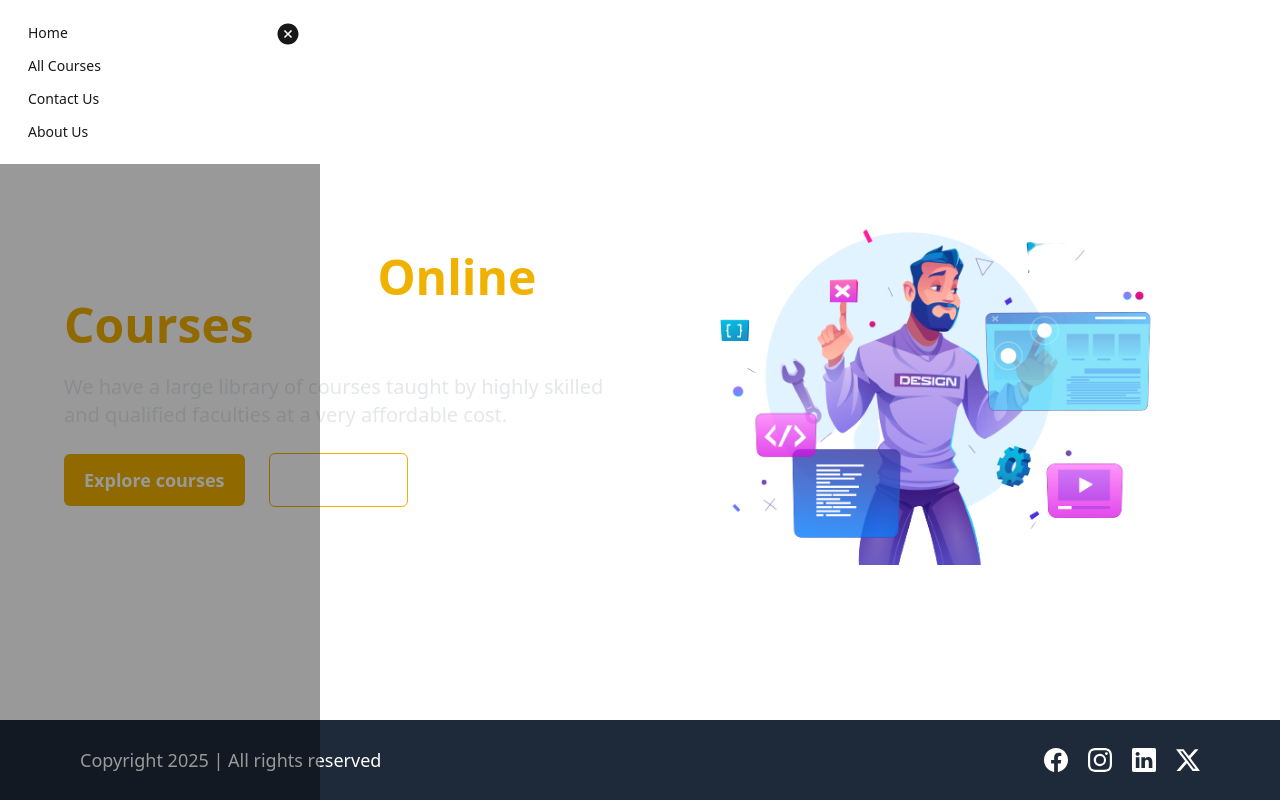
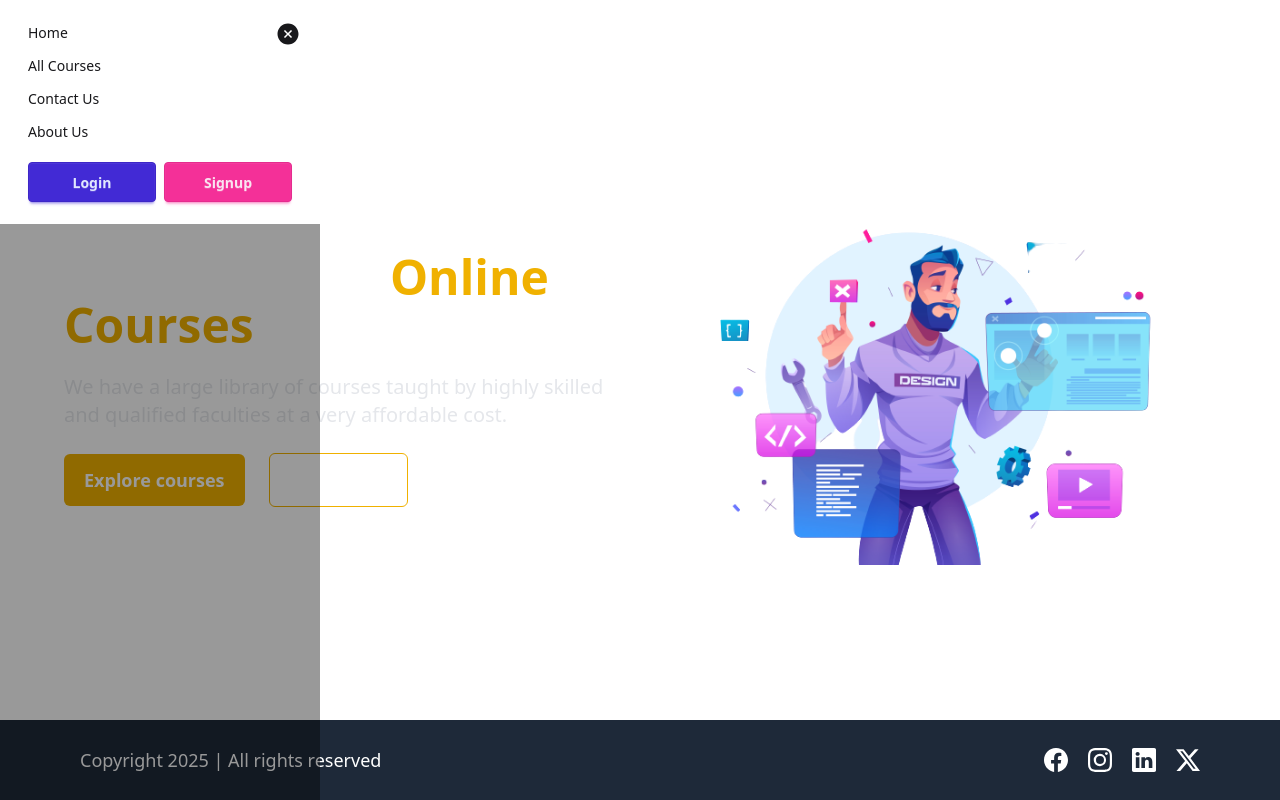
Before and after one commit to priyanshuxoxo/lms-frontend-hn, a React (Vite) app: page / in a window 1280 px wide. Both pictures are taken after a click on the label 27 px from the left and 27 px from the top of the page. Built offline with nearby package versions, Linux system fonts and the light colour scheme.

Commit message:
Added login signup button

```diff
--- a/src/Layouts/HomeLayout.jsx
+++ b/src/Layouts/HomeLayout.jsx
@@ -1,8 +1,18 @@
 import { FiMenu } from "react-icons/fi";
 import { AiFillCloseCircle } from "react-icons/ai";
-import { Link } from "react-router-dom";
+import { Link, useNavigate } from "react-router-dom";
 import Footer from "../Components/Footer";
+import { useDispatch, useSelector } from "react-redux";
+
 function HomeLayout({ children }) {
+  const dispacth = useDispatch();
+  const navigate = useNavigate();
+
+  //for checking if user is logged in or not
+  const isLoggedIn = useSelector((state) => state?.auth?.isLoggedIn);
+  //for displaying the options acc to role
+  const role = useSelector((state) => state?.auth?.role);
+
   function changeWidth() {
     const drawerSide = document.getElementsByClassName("drawer-side");
     drawerSide[0].style.width = "auto";
@@ -13,6 +23,13 @@ function HomeLayout({ children }) {
 
     const drawerSide = document.getElementsByClassName("drawer-side");
     drawerSide[0].style.width = 0;
+  }
+
+  function handleLogout(e) {
+    e.preventDefault();
+    // const res=await dispacth(logout());
+    // if(res?.payload?.success)
+    navigate("/");
   }
 
   return (
@@ -39,6 +56,11 @@ function HomeLayout({ children }) {
             <li>
               <Link to="/">Home </Link>
             </li>
+            {isLoggedIn && role === "ADMIN" && (
+              <li>
+                <Link to="/admin/dashboard">Admin Dashboard</Link>
+              </li>
+            )}
             <li>
               <Link to="/courses">All Courses</Link>
             </li>
@@ -48,6 +70,42 @@ function HomeLayout({ children }) {
             <li>
               <Link to="/about">About Us </Link>
             </li>
+            {!isLoggedIn && (
+              <li className="">
+                <div className="w-full flex items-center justify-center gap-2 mt-2">
+                  <Link
+                    to="/login"
+                    className="btn btn-primary flex-1 font-semibold text-center"
+                  >
+                    Login
+                  </Link>
+                  <Link
+                    to="/signup"
+                    className="btn btn-secondary flex-1 font-semibold text-center"
+                  >
+                    Signup
+                  </Link>
+                </div>
+              </li>
+            )}
+            {isLoggedIn && (
+              <li className="">
+                <div className="w-full flex items-center justify-center gap-2 mt-2">
+                  <Link
+                    to="/user/profile"
+                    className="btn btn-primary flex-1 font-semibold text-center"
+                  >
+                    Profile
+                  </Link>
+                  <Link
+                    onClick={handleLogout}
+                    className="btn btn-secondary flex-1 font-semibold text-center"
+                  >
+                    Logout
+                  </Link>
+                </div>
+              </li>
+            )}
           </ul>
         </div>
       </div>
--- a/src/Pages/HomePage.jsx
+++ b/src/Pages/HomePage.jsx
@@ -9,7 +9,7 @@ function HomePage() {
         <div className="w-1/2 space-y-6">
           <h1 className="text-5xl font-semibold">
             Find out best
-            <span className="text-yellow-500 font-bold">Online Courses</span>
+            <span className="text-yellow-500 font-bold"> Online Courses</span>
           </h1>
           <p className="text-xl text-gray-200">
             We have a large library of courses taught by highly skilled and
```
